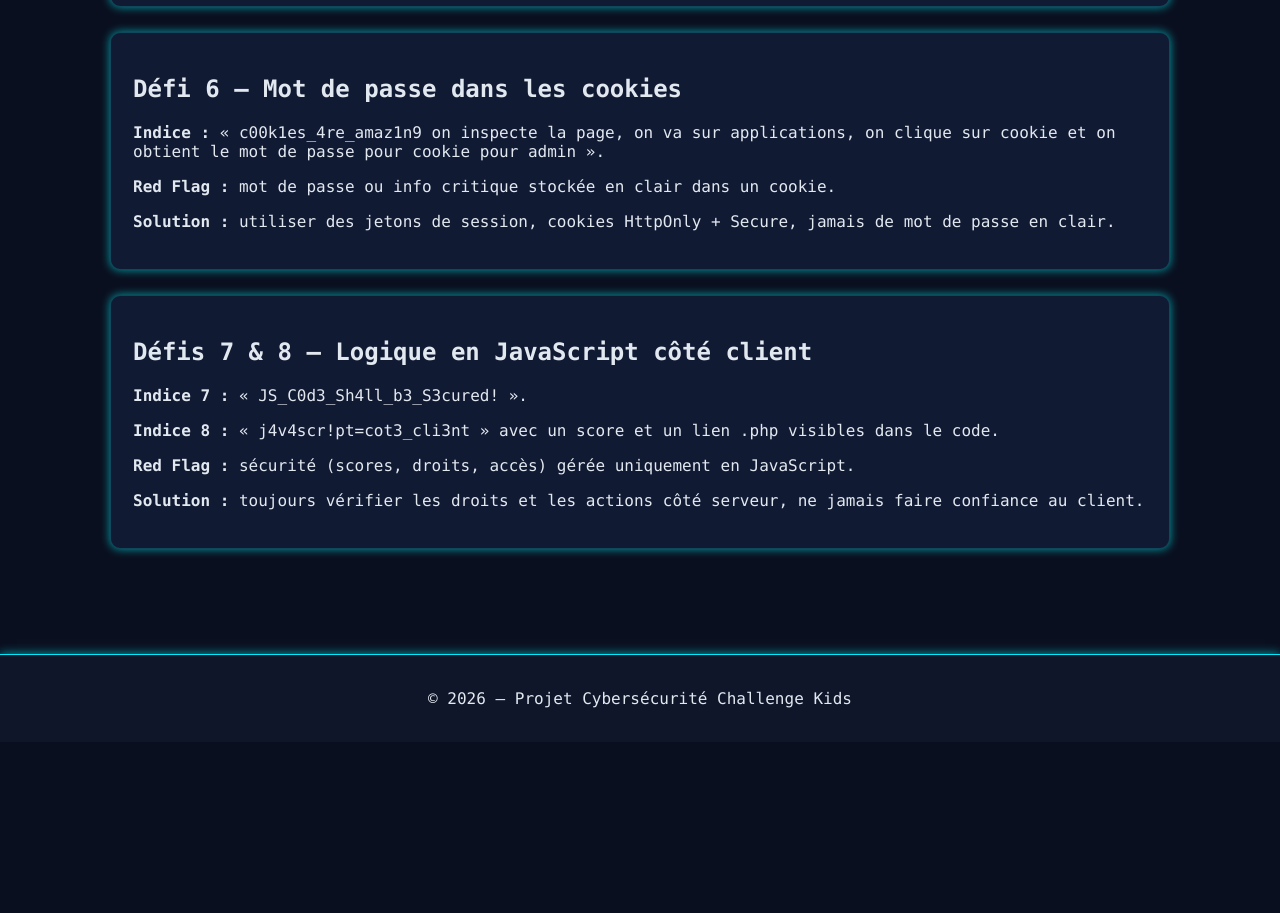
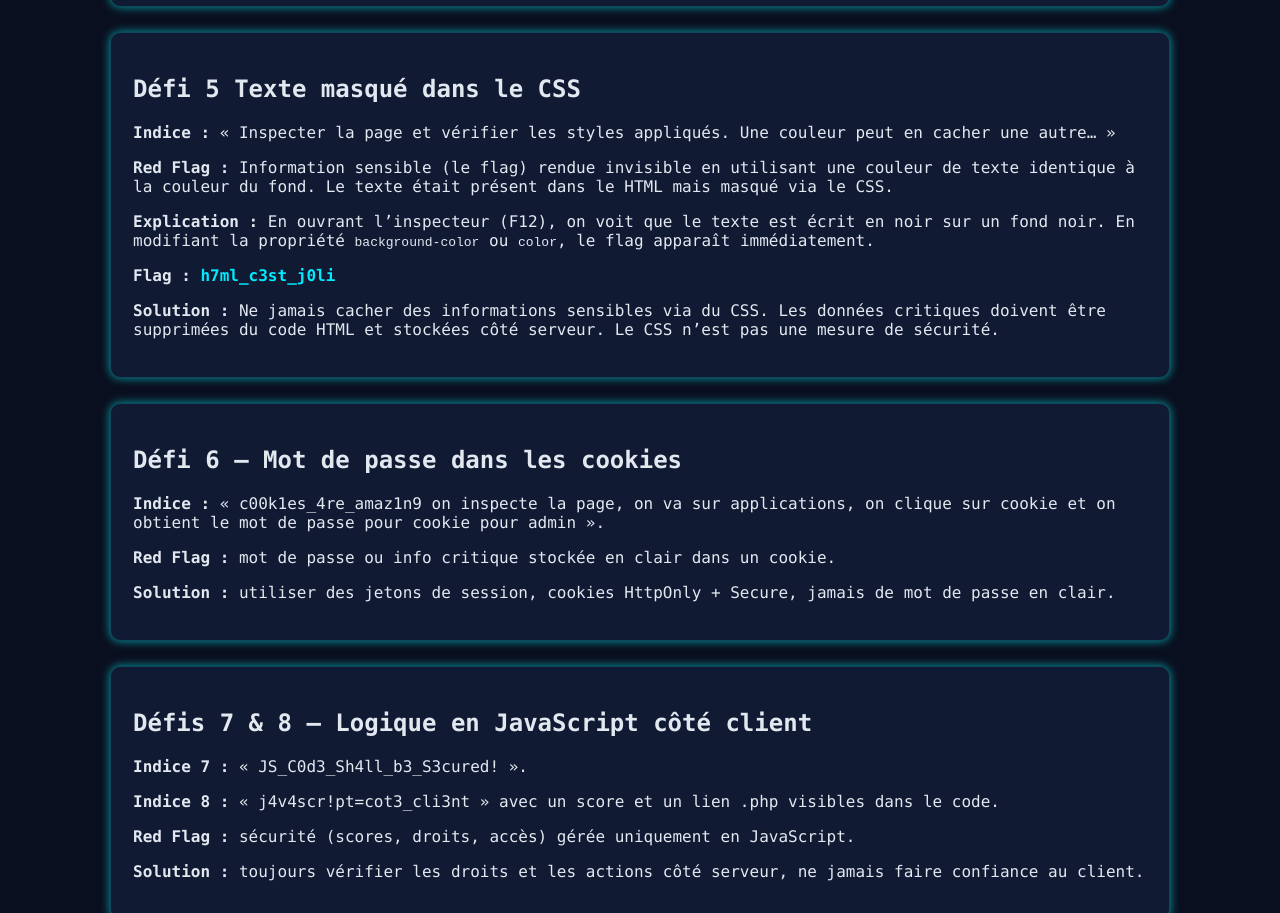
Before and after one commit to naheladem-rigollet/challenge.kids-c12, a plain HTML site: page challenges.html in a window 1280 px wide. Shown: the part 1264-2177 px from the top of the page. Before the commit the page ends 2006 px from the top, so only its background shows below. Drawn offline with Linux system fonts and the light colour scheme; a script that the page names is missing.

Commit message:
Add files via upload

```diff
--- a/challenges.html
+++ b/challenges.html
@@ -57,6 +57,20 @@
     </article>
 
     <article class="challenge">
+  <h2>Défi 5  Texte masqué dans le CSS</h2>
+  <p><strong>Indice :</strong> « Inspecter la page et vérifier les styles appliqués. Une couleur peut en cacher une autre… »</p>
+  <p><strong>Red Flag :</strong> Information sensible (le flag) rendue invisible en utilisant une couleur de texte identique à la couleur du fond.
+  Le texte était présent dans le HTML mais masqué via le CSS.</p>
+  <p><strong>Explication :</strong> En ouvrant l’inspecteur (F12), on voit que le texte est écrit en noir sur un fond noir.
+  En modifiant la propriété <code>background-color</code> ou <code>color</code>, le flag apparaît immédiatement.</p>
+  <p><strong>Flag :</strong> <span style="color: var(--accent); font-weight: bold;">h7ml_c3st_j0li</span></p>
+  <p><strong>Solution :</strong> Ne jamais cacher des informations sensibles via du CSS.
+  Les données critiques doivent être supprimées du code HTML et stockées côté serveur.
+  Le CSS n’est pas une mesure de sécurité.</p>
+</article>
+
+
+    <article class="challenge">
         <h2>Défi 6 – Mot de passe dans les cookies</h2>
         <p><strong>Indice :</strong> « c00k1es_4re_amaz1n9 on inspecte la page, on va sur applications, on clique sur cookie et on obtient le mot de passe pour cookie pour admin ».</p>
         <p><strong>Red Flag :</strong> mot de passe ou info critique stockée en clair dans un cookie.</p>
@@ -73,7 +87,7 @@
 </section>
 
 <footer>
-    <p>© 2026 – Projet Cybersécurité Challenge Kids</p>
+    <p>© 2024 – Projet Cybersécurité Challenge Kids</p>
 </footer>
 
 </body>
```
